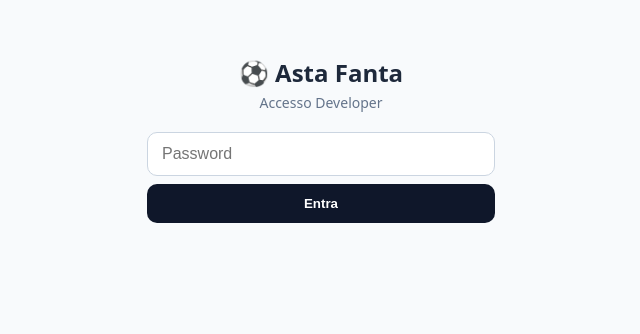
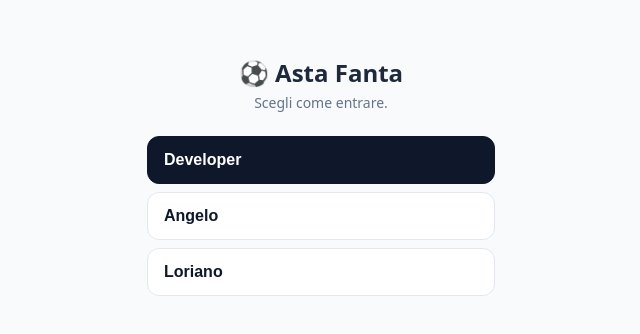
Before and after one commit to aangelorosellii/app-fanta, a React (Vite) app: page / in a window 1280 px wide. Shown: the top 334 px of the page, without its empty margins (319-959 px from the left). Built offline with nearby package versions, Linux system fonts and the light colour scheme; no server answers; the database is empty.

Commit message:
fix: ripristina accesso squadra per Angelo e Loriano

```diff
--- a/src/App.jsx
+++ b/src/App.jsx
@@ -55,6 +55,7 @@ const TEAM_NAMES = ["Angelo", "Loriano", "Linneo", "Jason", "Bryan", "Serra", "S
 const INIT_TEAMS = TEAM_NAMES.map((name, i) => ({ id: i, name }));
 
 // --- Gestione accessi ---
+// team = Angelo/Loriano: vede Asta e Lega
 // dev = sviluppatore (password): vede TUTTO, Analisi compresa, + poteri
 const DEV_PASSWORD = "ZoeBella";
 const canSeeAnalysis = (user) => !!user && user.kind === "dev";
@@ -67,7 +68,7 @@ function loadUser() {
     const raw = localStorage.getItem(USER_KEY);
     if (!raw) return null;
     const u = JSON.parse(raw);
-    if (!u || u.kind !== "dev") return null;
+    if (!u || !["dev", "team"].includes(u.kind)) return null;
     if (typeof u.teamId !== "number") return { ...u, teamId: 0 };
     return u;
   } catch (e) { return null; }
@@ -306,7 +307,7 @@ export default function App() {
   const canMng = canManage(currentUser);
   // nome mostrato in alto
   const devTeamId = currentUser.kind === "dev" && typeof currentUser.teamId === "number" ? currentUser.teamId : 0;
-  const userLabel = `Developer · ${INIT_TEAMS[devTeamId].name}`;
+  const userLabel = currentUser.kind === "dev" ? `Developer · ${INIT_TEAMS[devTeamId].name}` : INIT_TEAMS[currentUser.teamId].name;
   // se non autorizzato ma per qualche motivo è sulla vista analisi, riporta all'asta
   const safeView = view === "analysis" && !isDev ? "auction" : view;
 
@@ -349,7 +350,7 @@ export default function App() {
 
 /* ---------------- LOGIN ---------------- */
 function LoginScreen({ onLogin }) {
-  const [mode, setMode] = useState("dev"); // "dev" | "devTeam"
+  const [mode, setMode] = useState("choose"); // "choose" | "dev" | "devTeam"
   const [pwd, setPwd] = useState("");
   const [err, setErr] = useState(false);
 
@@ -390,13 +391,33 @@ function LoginScreen({ onLogin }) {
           placeholder="Password"
           style={{ width: "100%", boxSizing: "border-box", padding: "12px 14px", borderRadius: 10, border: `1px solid ${err ? "#fca5a5" : "#cbd5e1"}`, fontSize: 16, marginBottom: 8, outline: "none" }} />
         {err && <div style={{ color: "#dc2626", fontSize: 13, marginBottom: 8 }}>Password errata.</div>}
-        <button onClick={tryDev} style={{ width: "100%", background: "#0f172a", color: "#fff", border: "none", borderRadius: 10, padding: "12px", fontWeight: 800, cursor: "pointer" }}>Entra</button>
+        <button onClick={tryDev} style={{ width: "100%", background: "#0f172a", color: "#fff", border: "none", borderRadius: 10, padding: "12px", fontWeight: 800, cursor: "pointer", marginBottom: 8 }}>Entra</button>
+        <button onClick={() => { setMode("choose"); setPwd(""); setErr(false); }} style={{ ...btnGhost, width: "100%", justifyContent: "center" }}>Indietro</button>
       </div>
     );
   }
 
   return (
-    null
+    <div style={{ maxWidth: 380, width: "100%", margin: "0 auto", padding: "16px clamp(12px, 4vw, 16px)", fontFamily: "system-ui, sans-serif", color: "#1e293b" }}>
+      <ResponsiveStyles />
+      <h1 style={{ fontSize: 24, fontWeight: 800, margin: "40px 0 4px", textAlign: "center" }}>⚽ Asta Fanta</h1>
+      <p style={{ textAlign: "center", color: "#64748b", fontSize: 14, marginTop: 0, marginBottom: 24 }}>Scegli come entrare.</p>
+
+      <div style={{ display: "flex", flexDirection: "column", gap: 8 }}>
+        <button onClick={() => setMode("dev")}
+          style={{ display: "flex", alignItems: "center", background: "#0f172a", border: "1px solid #0f172a", borderRadius: 12, padding: "14px 16px", cursor: "pointer", textAlign: "left", fontSize: 16, fontWeight: 800, color: "white" }}>
+          Developer
+        </button>
+        <button onClick={() => onLogin({ kind: "team", teamId: 0 })}
+          style={{ display: "flex", alignItems: "center", background: "white", border: "1px solid #e2e8f0", borderRadius: 12, padding: "14px 16px", cursor: "pointer", textAlign: "left", fontSize: 16, fontWeight: 800, color: "#0f172a" }}>
+          Angelo
+        </button>
+        <button onClick={() => onLogin({ kind: "team", teamId: 1 })}
+          style={{ display: "flex", alignItems: "center", background: "white", border: "1px solid #e2e8f0", borderRadius: 12, padding: "14px 16px", cursor: "pointer", textAlign: "left", fontSize: 16, fontWeight: 800, color: "#0f172a" }}>
+          Loriano
+        </button>
+      </div>
+    </div>
   );
 }
 
```
